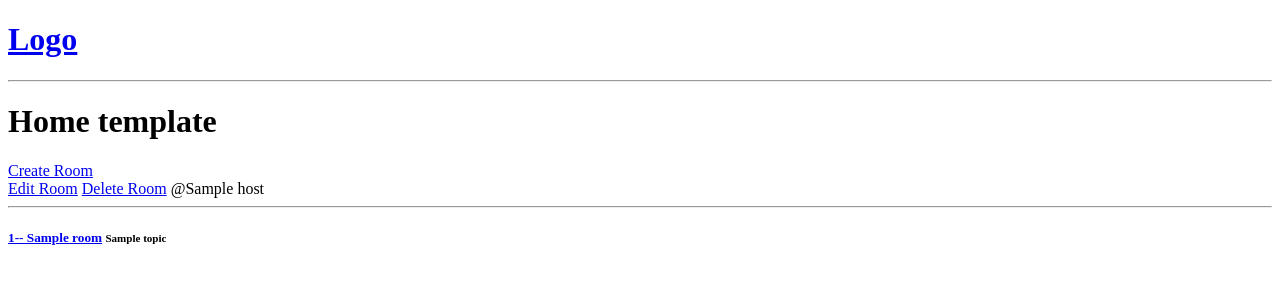
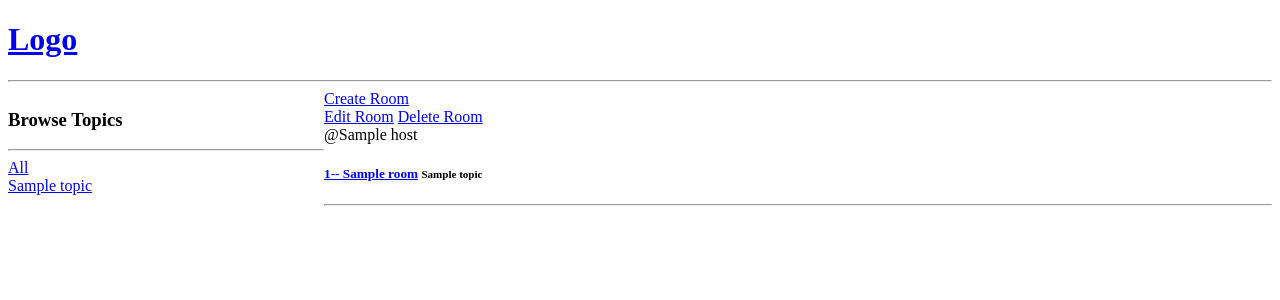
Before and after one commit to zarkog1993/studybud_django, a Django app: template studybud/base/templates/base/home.html in a window 1280 px wide. Shown: the top 300 px of the page. Run offline with Django 4.2, Linux system fonts and the light colour scheme; the template is opened without the code that fills it: most values are stand-ins (such as "Sample title", 1, 10 or a date in 2020).

Commit message:
added initial search option

```diff
--- a/studybud/base/templates/base/home.html
+++ b/studybud/base/templates/base/home.html
@@ -1,18 +1,36 @@
-{% extends 'main.html' %} {% block content %}
-<h1>Home template</h1>
-<div>
+{% extends 'main.html' %}
+{% block content %}
+<style>
+	.home-container {
+		display: grid;
+		grid-template-columns: 1fr 3fr;
+	}
+</style>
+<div class="home-container">
+	<div>
+		<h3>Browse Topics</h3>
+		<hr>
+		<a href="{% url 'home' %}">All</a>
+		{% for topic in topics %}
+			<div>
+				<a href="{% url 'home' %}?q={{ topic.name }}">{{ topic.name }}</a>
+			</div>
+		{% endfor %}
+	</div>
+
 	<div>
 		<a href="{% url 'create-room' %}">Create Room</a>
 		{% for room in rooms %}
 		<div>
 			<a href="{% url 'update-room' room.id %}">Edit Room</a>
 			<a href="{% url 'delete-room' room.id %}">Delete Room</a>
+			<br>
 			<span>@{{ room.host }}</span>
-			<hr />
 			<h5>
 				<a href="{% url 'room' room.id %}">{{ room.id }}-- {{ room.name }}</a>
 				<small>{{ room.topic.name }}</small>
 			</h5>
+			<hr />
 		</div>
 		{% endfor %}
 	</div>
--- a/studybud/base/views.py
+++ b/studybud/base/views.py
@@ -1,5 +1,5 @@
 from django.shortcuts import render, redirect
-from .models import Room
+from .models import Room, Topic
 from .forms import RoomForm
 
 # Create your views here.
@@ -7,7 +7,8 @@ from .forms import RoomForm
 
 def home(request):
     rooms = Room.objects.all()
-    context = {'rooms': rooms}
+    topics = Topic.objects.all()
+    context = {'rooms': rooms, 'topics': topics}
     return render(request, 'base/home.html', context)
 
 
```
